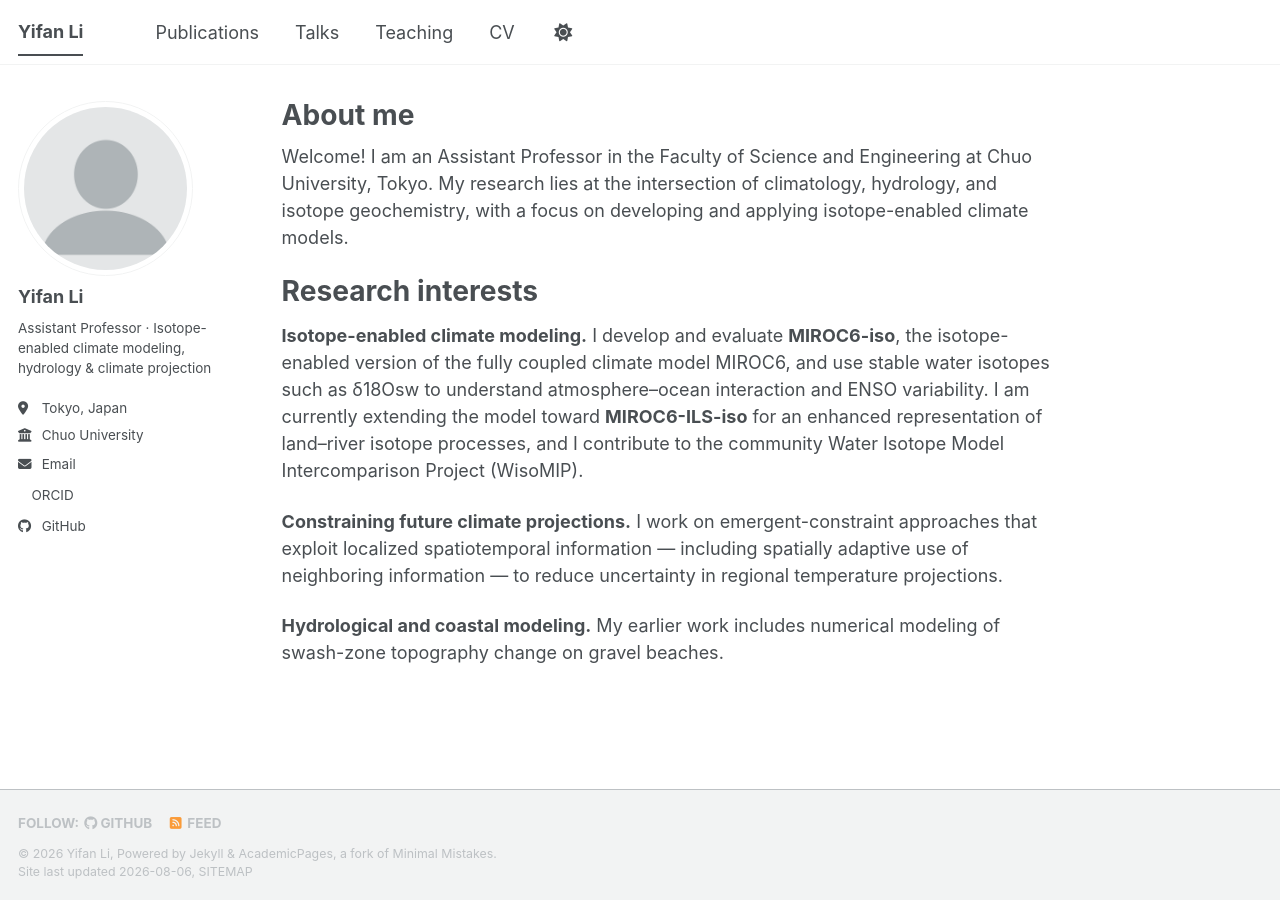
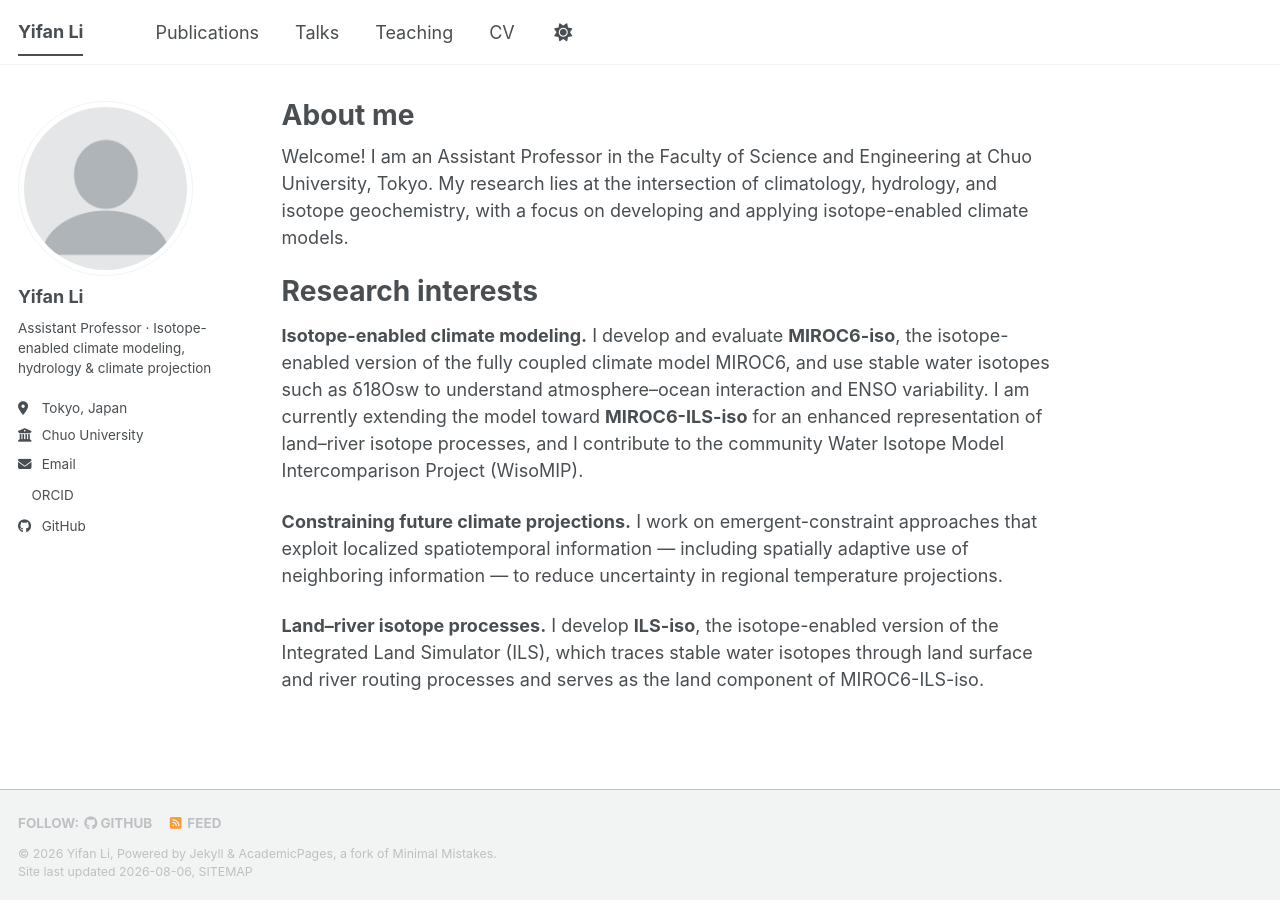
Before and after one commit to Yifanli-9/yifanli-9.github.io, a Jekyll site: the page built from _pages/about.md, in a window 1280 px wide. Built offline with Jekyll 4.4.1, drawn with Linux system fonts in a browser that asks for light colours; a style sheet for code colours, icons or effects is not loaded.

Commit message:
Replace coastal bullet with ILS-iso land-river isotope research

```diff
--- a/_pages/about.md
+++ b/_pages/about.md
@@ -16,4 +16,4 @@ Research interests
 
 **Constraining future climate projections.** I work on emergent-constraint approaches that exploit localized spatiotemporal information — including spatially adaptive use of neighboring information — to reduce uncertainty in regional temperature projections.
 
-**Hydrological and coastal modeling.** My earlier work includes numerical modeling of swash-zone topography change on gravel beaches.
+**Land–river isotope processes.** I develop **ILS-iso**, the isotope-enabled version of the Integrated Land Simulator (ILS), which traces stable water isotopes through land surface and river routing processes and serves as the land component of MIROC6-ILS-iso.
```
